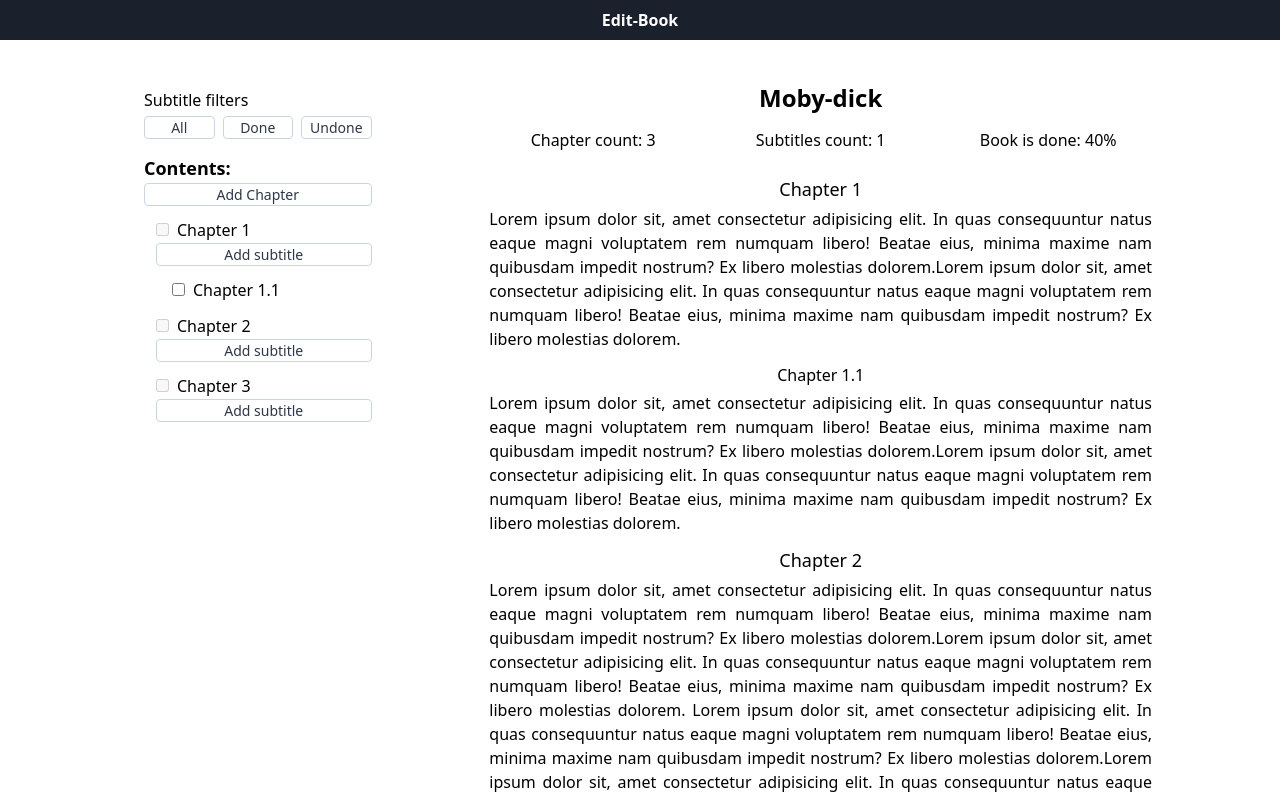
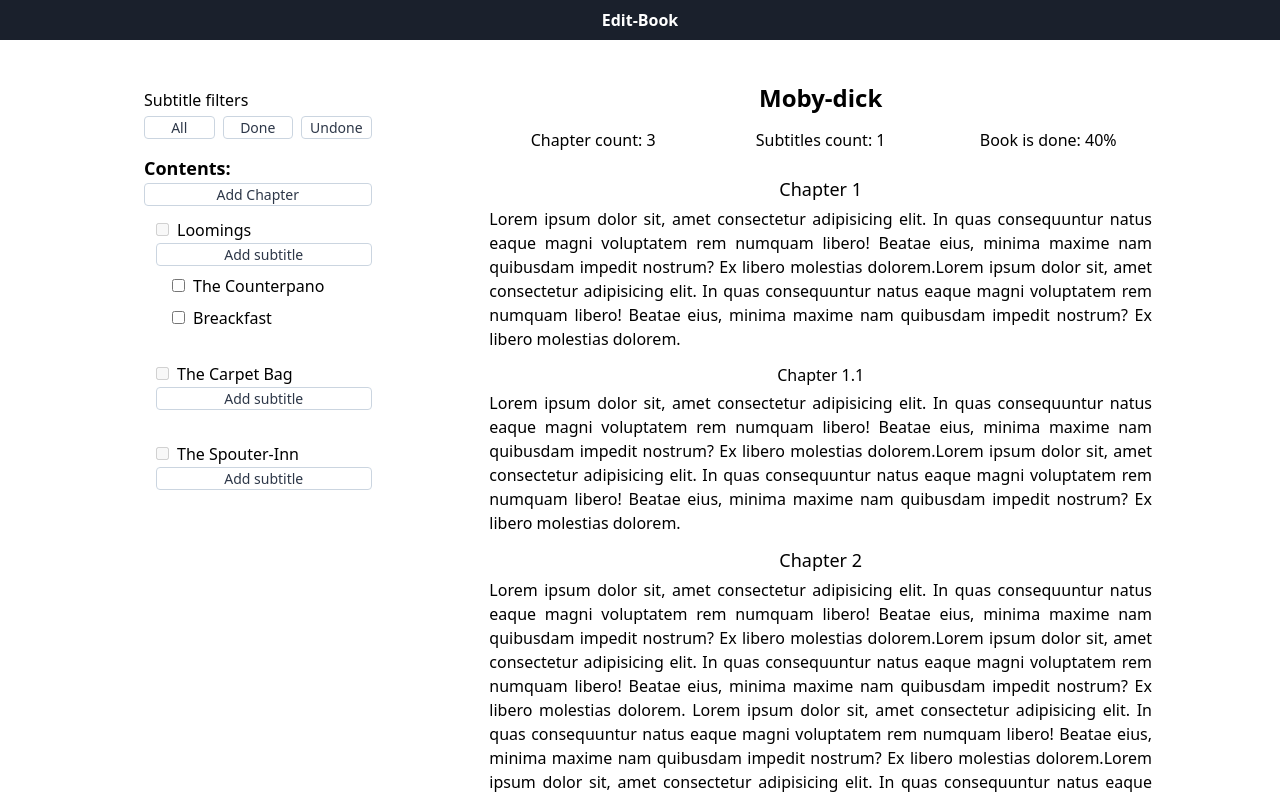
Before and after one commit to romka69/edit-book, a React (Create React App) app: page / in a window 1280 px wide. Shown: the top 798 px of the page. Built offline with nearby package versions, Linux system fonts and the light colour scheme.

Commit message:
add redux for state chapters

```diff
--- a/package.json
+++ b/package.json
@@ -10,7 +10,9 @@
     "autoprefixer": "^9.8.6",
     "react": "^16.13.1",
     "react-dom": "^16.13.1",
+    "react-redux": "^7.2.1",
     "react-scripts": "3.4.3",
+    "redux": "^4.0.5",
     "tailwindcss": "^1.7.3"
   },
   "scripts": {
--- a/src/App.js
+++ b/src/App.js
@@ -1,4 +1,6 @@
 import React, { useEffect } from "react"
+import { Provider } from "react-redux"
+import store from "./redux/store.js"
 
 import Layout from "./components/shared/Layout"
 import EditBook from "./components/EditBook"
@@ -11,9 +13,11 @@
   }, []);
 
   return (
-    <Layout appName={appName}>
-      <EditBook />
-    </Layout>
+    <Provider store={store}>
+      <Layout appName={appName}>
+        <EditBook />
+      </Layout>
+    </Provider>
   )
 }
 
--- /dev/null
+++ b/src/components/EditBook/Contents/Contents.js
@@ -0,0 +1,28 @@
+import React from "react"
+
+import Filters from "./Filters"
+import Header from "./Header"
+import Heading from "./Heading"
+
+const Contents = ({ chapters }) => (
+  <div className="md:fixed py-2 px-4 rounded border-solid border md:border-0 border-gray-200">
+    <Filters />
+    <Header>
+      Contents:
+    </Header>
+
+    <ul>
+      {
+        chapters && chapters.map(chapter => (
+          <Heading
+            key={chapter.Id}
+            title={chapter.Title}
+            subtitles={chapter.Subtitles}
+          />
+        ))
+      }
+    </ul>
+  </div>
+)
+
+export default Contents
--- a/src/components/EditBook/Contents/Heading.js
+++ b/src/components/EditBook/Contents/Heading.js
@@ -4,27 +4,25 @@
 import ButtonAddTitle from "./ButtonAddTitle"
 
 const Heading = ({ title, subtitles }) => (
-  <Wrapper margin="ml-3">
+  <Wrapper nameClass="ml-3 mt-3 mb-8 font-normal">
     <CheckboxChapter disabled={true} />
     {title}
     <br/>
     <ButtonAddTitle>
       Add subtitle
     </ButtonAddTitle>
-    {
-      subtitles && <Subtitles subtitles={subtitles} />
-    }
+    <Subtitles subtitles={subtitles} />
   </Wrapper>
 )
 
-const Wrapper = ({ children, margin }) => {
-  let className = "mt-3 h5 font-normal text-md "
+const Wrapper = ({ children, nameClass }) => {
+  let className = "text-base "
 
   return (
     <li className={
-      margin
-        ? className + margin
-        : className + margin
+      nameClass
+        ? className + nameClass
+        : className
       }
     >
       {children}
@@ -37,11 +35,11 @@
     {
       subtitles.map(item => (
         <Wrapper
-          margin="ml-4"
-          key={item.id}
+          nameClass="mt-2 ml-4 font-light"
+          key={item.Id}
         >
           <CheckboxChapter />
-          {item.title}
+          {item.Title}
         </Wrapper>
       ))
     }
--- a/src/components/EditBook/Contents/index.js
+++ b/src/components/EditBook/Contents/index.js
@@ -1,50 +1,9 @@
-import React from "react"
+import { connect } from "react-redux"
 
-import Filters from "./Filters"
-import Header from "./Header"
-import Heading from "./Heading"
+import Contents from "./Contents"
 
-const chapters = [
-  {
-    id: 1,
-    title: "Chapter 1",
-    subtitles: [
-      {
-        id: 1,
-        title: "Chapter 1.1"
-      },
-    ]
-  },
-  {
-    id: 2,
-    title: "Chapter 2",
-  },
-  {
-    id: 3,
-    title: "Chapter 3",
-  },
-]
+const mapStateToProps = (state) => ({
+  chapters: state.chapters
+})
 
-const Contents = () => (
-  <div className="md:fixed py-2 px-4 rounded border-solid border md:border-0 border-gray-200">
-    <Filters />
-
-    <Header>
-      Contents:
-    </Header>
-
-    <ul>
-      {
-        chapters.map(item => (
-          <Heading
-            key={item.id}
-            title={item.title}
-            subtitles={item.subtitles}
-          />
-        ))
-      }
-    </ul>
-  </div>
-)
-
-export default Contents
+export default connect(mapStateToProps)(Contents)
--- /dev/null
+++ b/src/data/book.json
@@ -0,0 +1,30 @@
+{
+  "Title": "Moby Dick",
+  "Annotation" : "Moby-Dick or, The Whale is an 1851 novel by American writer Herman Melville. The book is the sailor Ishmael's narrative of the obsessive quest of Ahab, captain of the whaling ship Pequod, for revenge on Moby Dick, the giant white sperm whale that on the ship's previous voyage bit off Ahab's leg at the knee.",
+  "Chapters": [
+    {
+      "Id": 1,
+      "Title": "Loomings",
+      "Subtitles": [
+        {
+          "Id": 1,
+          "Title": "The Counterpano"
+        },
+        {
+          "Id": 2,
+          "Title": "Breackfast"
+        }
+      ]
+    },
+    {
+      "Id": 2,
+      "Title": "The Carpet Bag",
+      "Subtitles": []
+    },
+    {
+      "Id": 3,
+      "Title": "The Spouter-Inn",
+      "Subtitles": []
+    }
+  ]
+}
--- /dev/null
+++ b/src/redux/reducers/chapters.js
@@ -0,0 +1,10 @@
+import Book from "../../data/book.json"
+
+const initialState = Book.Chapters
+
+export const chapters = function (state = initialState, action) {
+  switch (action.type) {
+    default:
+      return state
+  }
+}
--- /dev/null
+++ b/src/redux/reducers/index.js
@@ -0,0 +1,9 @@
+import { combineReducers } from "redux"
+
+import { chapters } from "./chapters"
+
+export default combineReducers(
+  {
+    chapters
+  }
+)
--- /dev/null
+++ b/src/redux/store.js
@@ -0,0 +1,9 @@
+import { createStore } from "redux"
+
+import rootReducer from "./reducers"
+
+const store = createStore(
+  rootReducer
+)
+
+export default store
```
Also changed, not shown: 1 other file (tests, documents, lock files or other folders).
